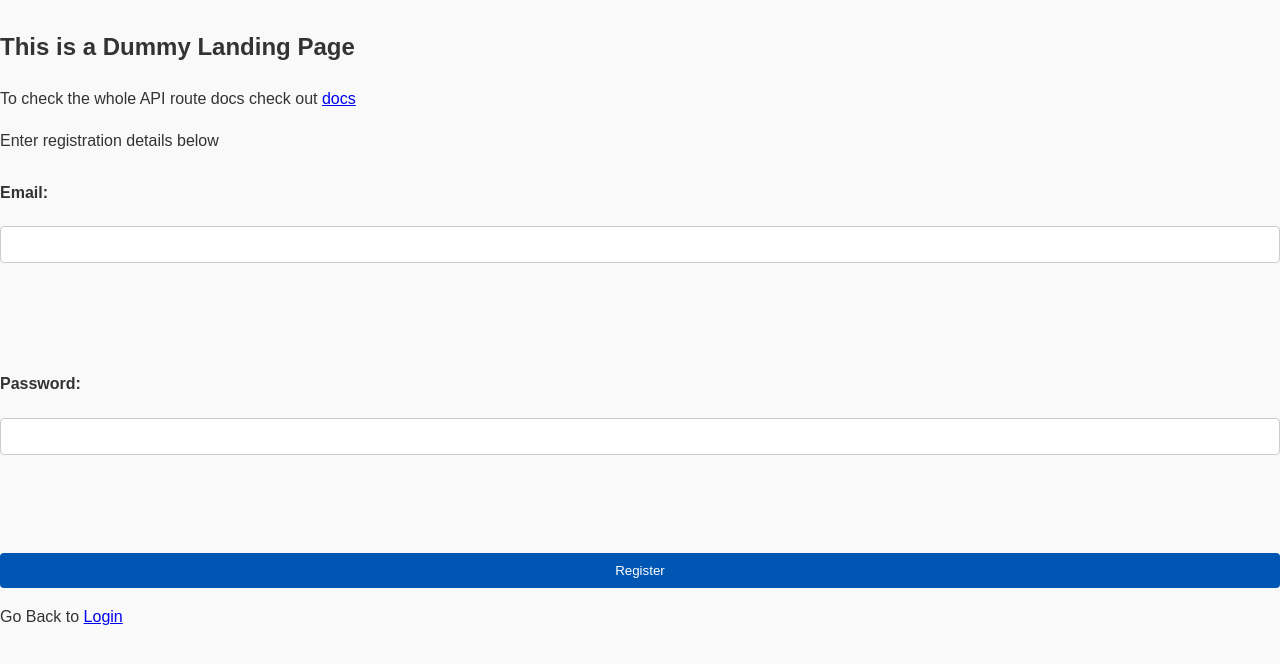
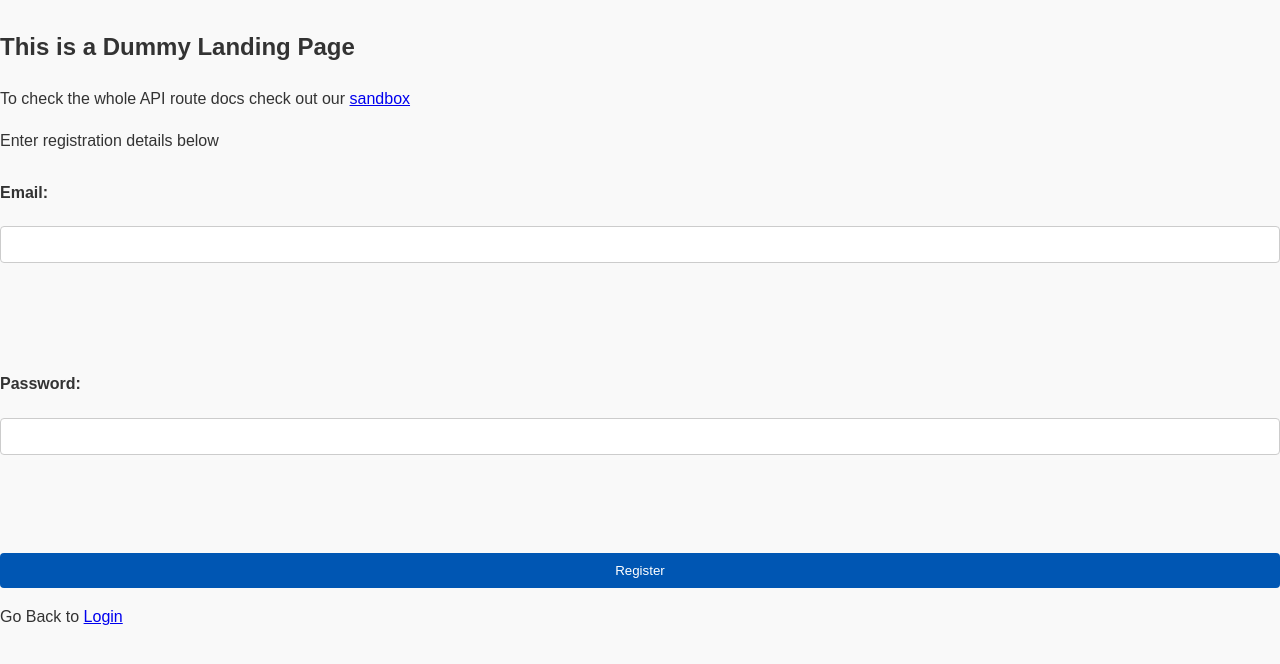
Before and after one commit to RunningPie/Tubes-TST-2024, a plain HTML site: page frontend/register.html in a window 1280 px wide. Shown: the part 66-730 px from the top of the page. Drawn offline with Linux system fonts and the light colour scheme; a script that the page names is missing.

Commit message:
added documentation

```diff
--- a/frontend/register.html
+++ b/frontend/register.html
@@ -10,7 +10,7 @@
 <body>
     <h1>Welcome to Task Manager</h1>
     <h2>This is a Dummy Landing Page</h2>
-    <span>To check the whole API route docs check out </span><span><a href="https://tubes-tst-2024-production.up.railway.app/docs">docs</a></span>
+    <span>To check the whole API route docs check out our </span><span><a href="sandbox.html">sandbox</a></span>
     <p>Enter registration details below</p>
 
     <!-- Email and Password Form -->
```
Also changed, not shown: directory_tree.txt, docs/supporting_images/Arsitektur.png (added), docs/supporting_images/BCM.png (added), docs/supporting_images/Chatbot.png (added), docs/supporting_images/Dekomposisi_Subdomain.png (added), docs/supporting_images/Flow_Pengembangan.png (added), docs/supporting_images/Pemetaan_Subdomain.png (added), 2 other files.
